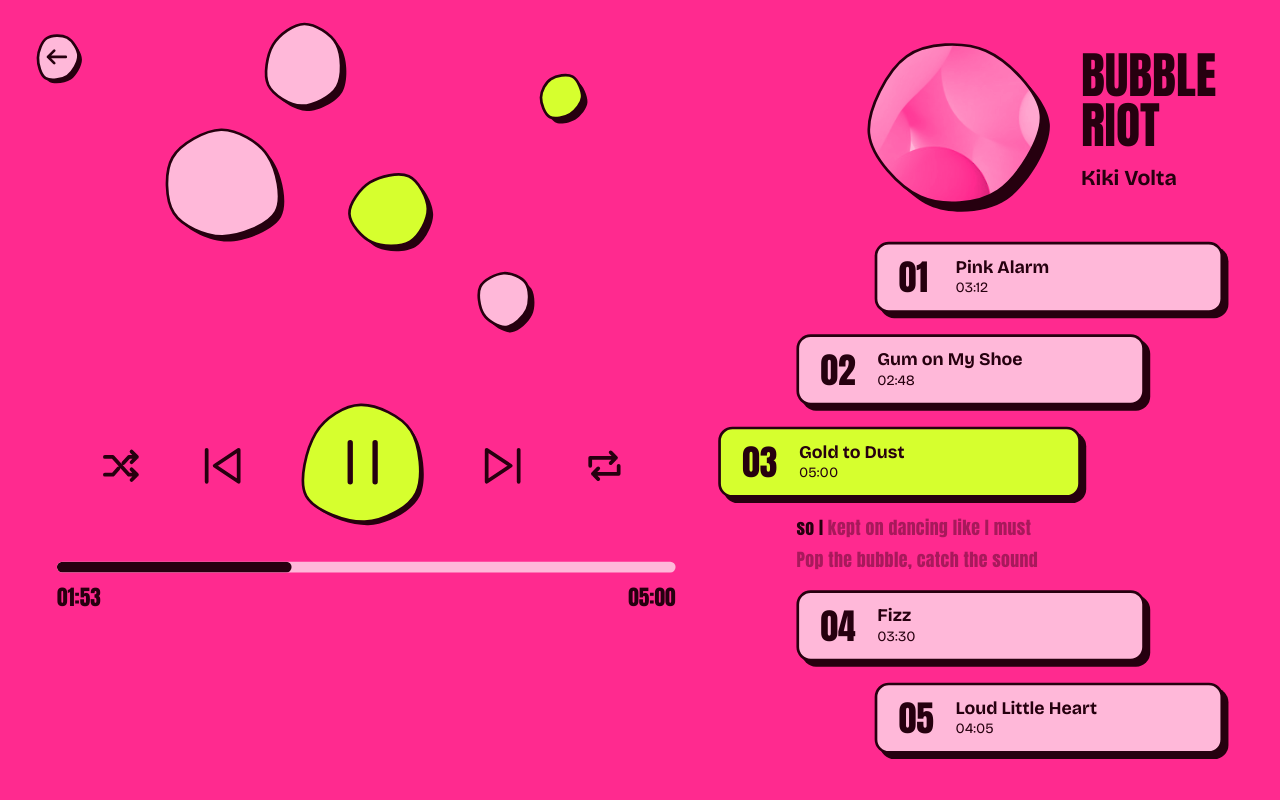
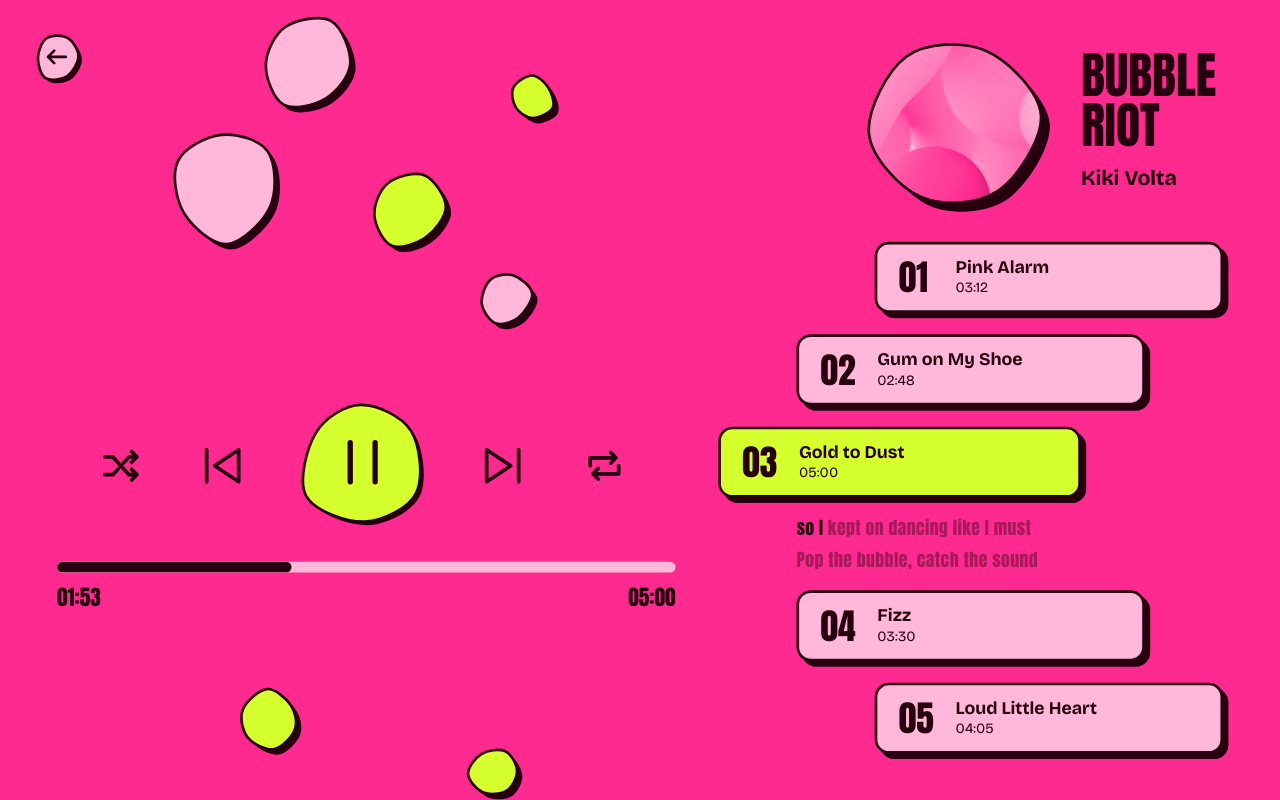
Before and after one commit to Dinaraaaaz/color-shift, a plain HTML site: page warm-loud-prototype.html in a window 1280 px wide. Drawn offline with nearby package versions, Linux system fonts and the light colour scheme.

Commit message:
Warm and Loud v6: a second, sparser bubble stream sinks from the play button into the space below the controls and pops at the bottom edge
Co-Authored-By: Claude Opus 5.5 <noreply@anthropic.com>

```diff
--- a/warm-loud-prototype.html
+++ b/warm-loud-prototype.html
@@ -379,28 +379,45 @@ function updateLyrics(b, jump) {
 }
 
 /* ── Bubbles that pop out of the play button ──
-   One bubble per beat shoots out of the button, then floats up
-   (pushed a little on every beat) and pops when it hits the top of the frame. */
+   UP: one bubble per beat shoots out of the top of the button, floats up
+   (pushed a little on every beat) and pops when it hits the top of the frame.
+   DOWN: a smaller, sparser stream (every other beat) shoots out of the bottom,
+   sinks slowly under the progress line and pops at the bottom of the frame. */
 const bubblesEl = document.getElementById('bubbles');
-const ORIGIN = [408, 488];   // just above the play button (its center is at y 520, level with the playing song)
-// sizes and colors repeat in this order (from the Figma layout)
-const KINDS = [
-  { R: 64, c: LIME }, { R: 26, c: LIME }, { R: 50, c: PINK }, { R: 24, c: LIME },
-  { R: 64, c: PINK }, { R: 42, c: LIME }, { R: 32, c: PINK }, { R: 26, c: LIME },
-];
-// where each bubble is released, left/right of the button, so they spread out
-const LANES = [-200, 120, -80, 200, -160, 40, 160, -24];
+const STREAMS = {
+  up: {
+    dir: -1, origin: [408, 488],          // just above the play button (center y 520, level with the playing song)
+    // sizes and colors repeat in this order (from the Figma layout)
+    kinds: [
+      { R: 64, c: LIME }, { R: 26, c: LIME }, { R: 50, c: PINK }, { R: 24, c: LIME },
+      { R: 64, c: PINK }, { R: 42, c: LIME }, { R: 32, c: PINK }, { R: 26, c: LIME },
+    ],
+    lanes: [-200, 120, -80, 200, -160, 40, 160, -24],   // release spots left/right of the button
+    release: (n) => 488 - 144 - (n % 3) * 24,             // how high they're released
+    speed: (R) => (R < 40 ? 96 : 64),                     // px per second: small ones are lighter, so faster
+    count: 0,
+  },
+  down: {
+    dir: 1, origin: [408, 552],           // just below the play button's center
+    kinds: [{ R: 42, c: PINK }, { R: 26, c: LIME }, { R: 32, c: LIME }, { R: 24, c: PINK }, { R: 36, c: LIME }, { R: 26, c: PINK }],
+    lanes: [-232, 168, -104, 248, -176, 72],
+    release: (n) => 752 + (n % 3) * 16,   // below the progress line and times
+    speed: (R) => (R < 30 ? 40 : 28),     // they sink slowly, so they hang around the empty space
+    count: 0,
+  },
+};
 const bubbles = [];
 let emitted = 0;
-function emit(now) {
-  const k = KINDS[emitted % KINDS.length], lane = LANES[emitted % LANES.length];
+function emit(now, st) {
+  const n = st.count++;
+  const k = st.kinds[n % st.kinds.length], lane = st.lanes[n % st.lanes.length];
   const wrap = svgEl('g', {}, bubblesEl);
   const blob = makeBlob(wrap, { seed: 101 + emitted * 37, R: k.R, fill: k.c, edge: 3, drop: 6 });   // same edge + shadow for every color
   bubbles.push({
-    ...k, wrap, blob, state: 'fly', t0: now,
-    tx: ORIGIN[0] + lane, ty: ORIGIN[1] - 144 - (emitted % 3) * 24,
-    side: lane < 0 ? -1 : 1, x: ORIGIN[0], y: ORIGIN[1],
-    speed: k.R < 40 ? 96 : 64,   // px per second: small bubbles are lighter, so faster
+    ...k, wrap, blob, state: 'fly', t0: now, dir: st.dir, origin: st.origin,
+    tx: st.origin[0] + lane, ty: st.release(n),
+    side: lane < 0 ? -1 : 1, x: st.origin[0], y: st.origin[1],
+    speed: st.speed(k.R),
     boost: 0, phase: emitted * 1.7, riseT0: 0,
   });
   emitted++;
@@ -418,8 +435,9 @@ function pop(b, now) {
   }
 }
 function bubbleBeat(b, now) {
-  emit(now);
-  for (const bb of bubbles) if (bb.state === 'rise') bb.boost += 48;   // each thump pushes them up a bit
+  emit(now, STREAMS.up);
+  if (b % 2 === 1) emit(now, STREAMS.down);   // every other beat, between the strong ones
+  for (const bb of bubbles) if (bb.state === 'rise') bb.boost += bb.dir < 0 ? 48 : 24;   // each thump pushes them along a bit
 }
 const easeOutCubic = (p) => 1 - Math.pow(1 - p, 3);
 const easeOutBack = (p) => { const k = 2.2; return 1 + (k + 1) * Math.pow(p - 1, 3) + k * Math.pow(p - 1, 2); };
@@ -430,23 +448,25 @@ function drawBubbles(now, t, wob, dt) {
     if (b.state === 'fly') {
       const p = Math.min(1, (now - b.t0) / 550);
       const e = easeOutCubic(p);
-      // curved path: out of the button, swinging to one side, up to its release spot
-      const cx = (ORIGIN[0] + b.tx) / 2 + b.side * 120, cy = Math.min(ORIGIN[1], b.ty) - 40;
-      b.x = (1 - e) * (1 - e) * ORIGIN[0] + 2 * (1 - e) * e * cx + e * e * b.tx;
-      b.y = (1 - e) * (1 - e) * ORIGIN[1] + 2 * (1 - e) * e * cy + e * e * b.ty;
+      // curved path: out of the button, swinging to one side, to its release spot
+      const O = b.origin;
+      const cx = (O[0] + b.tx) / 2 + b.side * 120;
+      const cy = b.dir < 0 ? Math.min(O[1], b.ty) - 40 : Math.max(O[1], b.ty) + 40;
+      b.x = (1 - e) * (1 - e) * O[0] + 2 * (1 - e) * e * cx + e * e * b.tx;
+      b.y = (1 - e) * (1 - e) * O[1] + 2 * (1 - e) * e * cy + e * e * b.ty;
       drawX = b.x; drawY = b.y;
       s = 0.15 + 0.85 * easeOutBack(p);
       if (p >= 1) { b.state = 'rise'; b.riseT0 = now; }
     } else if (b.state === 'rise') {
-      // float up (stops when paused), sway gently side to side, squash with the beat
-      b.y -= (b.speed + b.boost) * dt * energy;
+      // float up or sink down (stops when paused), sway gently side to side, squash with the beat
+      b.y += b.dir * (b.speed + b.boost) * dt * energy;
       b.boost *= Math.exp(-dt * 4);
       const swayIn = Math.min(1, (now - b.riseT0) / 800);
       drawX = b.tx + Math.sin((now - b.riseT0) / 1000 * 1.4 + b.phase) * 12 * swayIn - Math.sin(b.phase) * 12 * swayIn;
       b.x = drawX;
       s = 1 + 0.07 * sx;
       drawY = b.y - 4 * sx;
-      if (drawY - b.R * s <= 0) pop(b, now);   // touched the top of the frame
+      if (b.dir < 0 ? drawY - b.R * s <= 0 : drawY + b.R * s >= 900) pop(b, now);   // touched the top / bottom of the frame
     } else if (b.state === 'pop') {
       const q = now - b.t0;
       if (q < 90) s = 1 + 0.25 * (q / 90);
```
